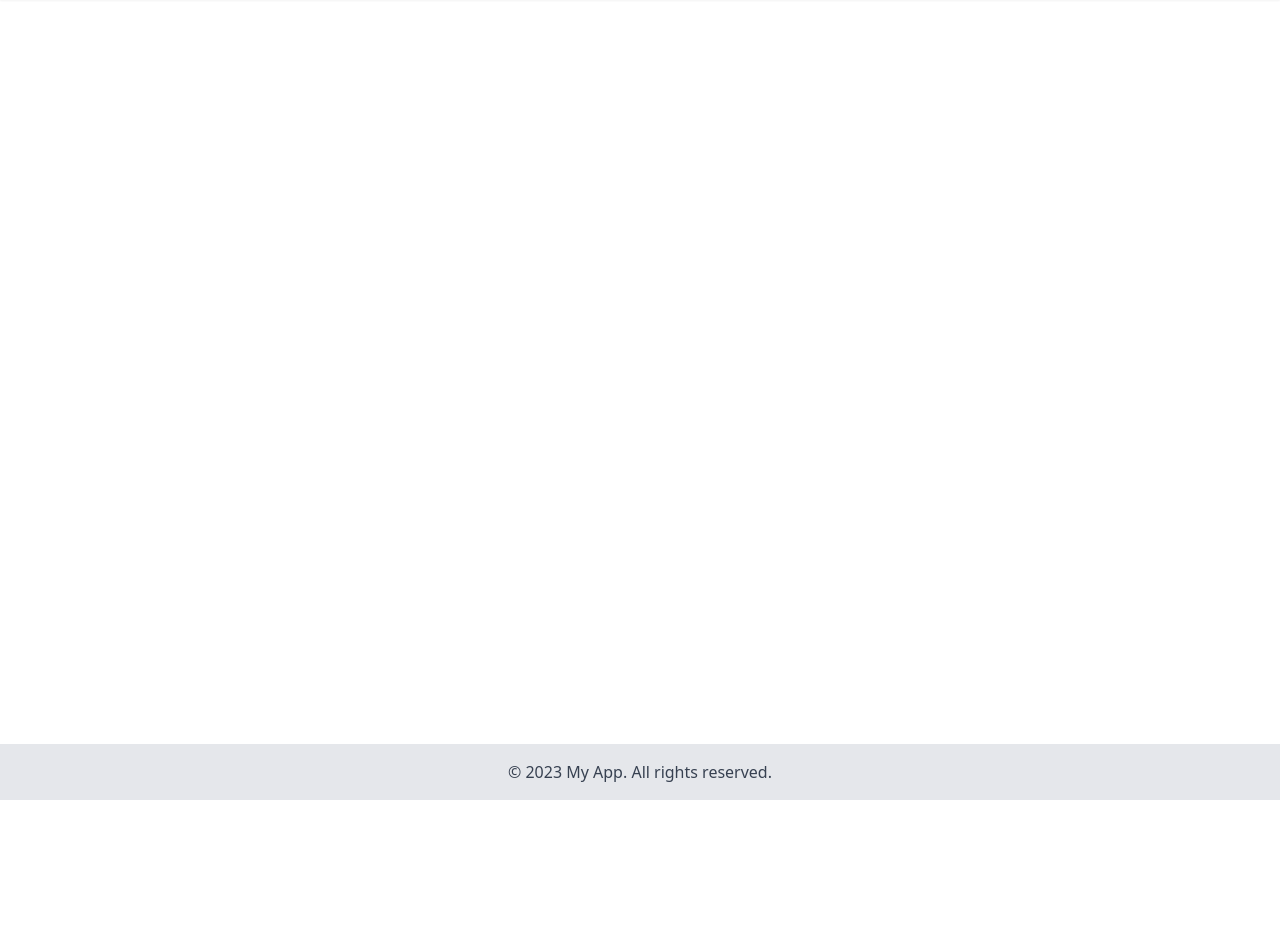
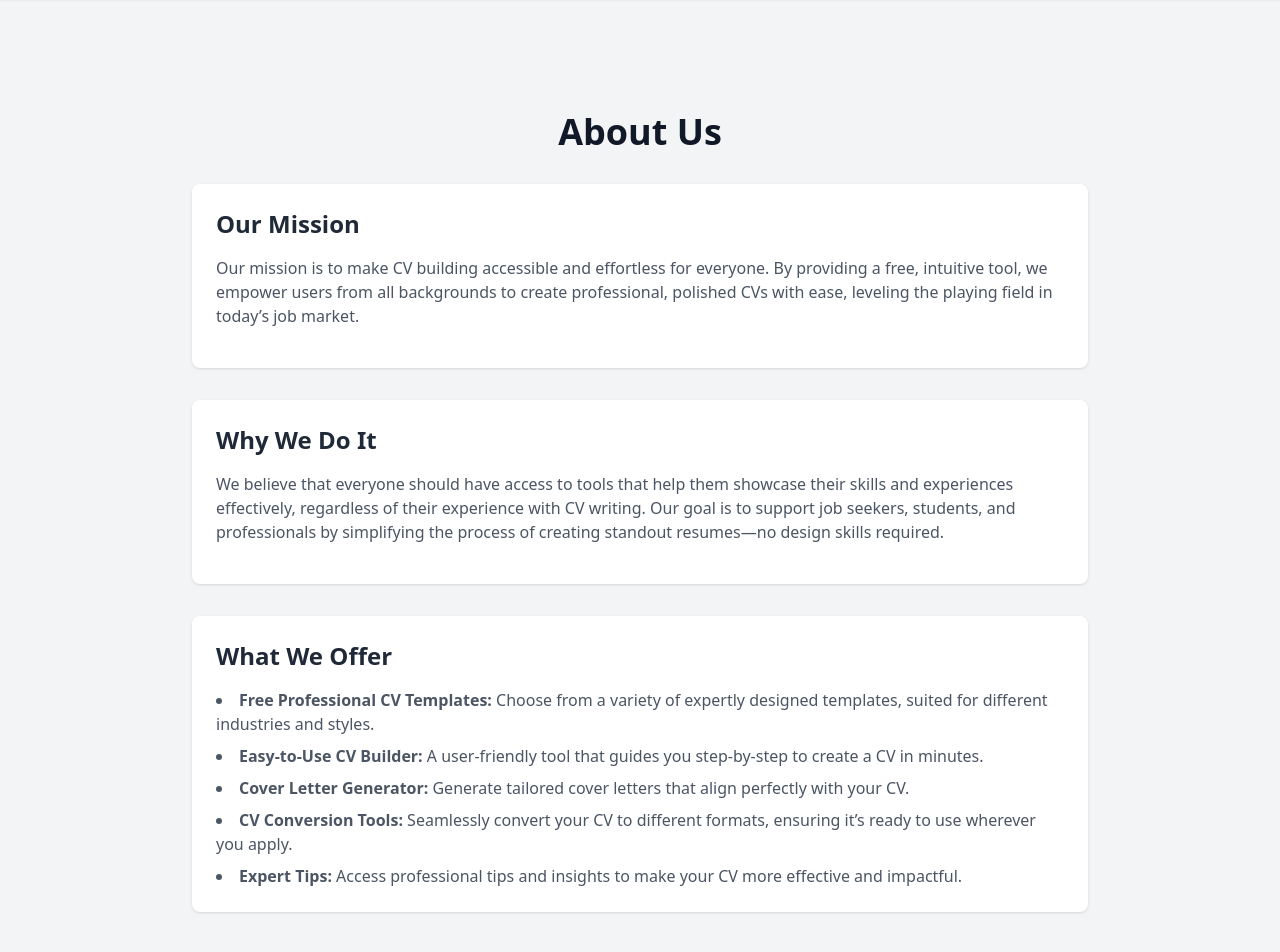
Before and after one commit to bydecom/cv-making-web, a Vue app: page /about in a window 1280 px wide. Shown: the top 952 px of the page. Before the commit the page ends 800 px from the top, so only its background shows below. Built offline with nearby package versions, Linux system fonts and the light colour scheme.

Commit message:
remove login function

```diff
--- a/src/router/index.js
+++ b/src/router/index.js
@@ -8,6 +8,7 @@ import EditPage from '../views/EditPage.vue'
 import LoginView from '@/views/LoginView.vue'
 import EmailEditor from '@/views/EmailEditor.vue'
 import ConvertPage from '../views/ConvertPage.vue'
+import AboutView from '@/views/AboutView.vue'
 
 const router = createRouter({
   history: createWebHistory(import.meta.env.BASE_URL),
@@ -52,6 +53,11 @@ const router = createRouter({
       path: '/edit/:data?',
       name: 'edit-cv',
       component: () => import('../views/EditPage.vue')
+    },
+    {
+      path: '/about',
+      name: 'about',
+      component: AboutView
     }
   ]
 })
--- /dev/null
+++ b/src/views/AboutView.vue
@@ -0,0 +1,52 @@
+<template>
+  <div class="min-h-screen bg-gray-100 py-24 px-4 sm:px-6 lg:px-8">
+    <div class="max-w-4xl mx-auto py-4">
+      <h1 class="text-4xl font-bold text-gray-900 mb-8 text-center">About Us</h1>
+
+      <div class="bg-white shadow rounded-lg p-6 mb-8">
+        <h2 class="text-2xl font-semibold text-gray-800 mb-4">Our Mission</h2>
+        <p class="text-gray-600 mb-4">
+          Our mission is to make CV building accessible and effortless for everyone. By providing a
+          free, intuitive tool, we empower users from all backgrounds to create professional,
+          polished CVs with ease, leveling the playing field in today’s job market.
+        </p>
+      </div>
+
+      <div class="bg-white shadow rounded-lg p-6 mb-8">
+        <h2 class="text-2xl font-semibold text-gray-800 mb-4">Why We Do It</h2>
+        <p class="text-gray-600 mb-4">
+          We believe that everyone should have access to tools that help them showcase their skills
+          and experiences effectively, regardless of their experience with CV writing. Our goal is
+          to support job seekers, students, and professionals by simplifying the process of creating
+          standout resumes—no design skills required.
+        </p>
+      </div>
+
+      <div class="bg-white shadow rounded-lg p-6">
+        <h2 class="text-2xl font-semibold text-gray-800 mb-4">What We Offer</h2>
+        <ul class="list-disc list-inside text-gray-600 space-y-2">
+          <li>
+            <span class="font-bold">Free Professional CV Templates:</span> Choose from a variety of
+            expertly designed templates, suited for different industries and styles.
+          </li>
+          <li>
+            <span class="font-bold">Easy-to-Use CV Builder:</span> A user-friendly tool that guides
+            you step-by-step to create a CV in minutes.
+          </li>
+          <li>
+            <span class="font-bold">Cover Letter Generator:</span> Generate tailored cover letters
+            that align perfectly with your CV.
+          </li>
+          <li>
+            <span class="font-bold">CV Conversion Tools:</span> Seamlessly convert your CV to
+            different formats, ensuring it’s ready to use wherever you apply.
+          </li>
+          <li>
+            <span class="font-bold">Expert Tips:</span> Access professional tips and insights to
+            make your CV more effective and impactful.
+          </li>
+        </ul>
+      </div>
+    </div>
+  </div>
+</template>
--- a/src/views/HeaderView.vue
+++ b/src/views/HeaderView.vue
@@ -13,60 +13,23 @@
             <span class="text-xl font-semibold text-gray-800">bestcv.io</span>
           </router-link>
           <nav class="hidden lg:flex items-center space-x-6">
-            <a class="flex items-center hover:text-gray-800" href="/templates"> Resume </a>
-            <a class="flex items-center hover:text-gray-800" href="/emaileditor"> Cover Letter </a>
-            <a class="hover:text-gray-800" href="/convert">Convert CV</a>
-            <a class="hover:text-gray-800" href="#" target="_blank" rel="noopener noreferrer"
-              >CV Interview</a
+            <router-link to="/templates" class="flex items-center hover:text-gray-800">
+              Resume
+            </router-link>
+            <router-link to="/emaileditor" class="flex items-center hover:text-gray-800">
+              Cover Letter
+            </router-link>
+            <router-link to="/convert" class="hover:text-gray-800">Convert CV</router-link>
+            <a class="hover:text-gray-800" href="#" target="_blank" rel="noopener noreferrer">
+              CV Interview
+            </a>
+            <div class="w-px h-6 bg-gray-300 mx-2"></div>
+            <router-link
+              to="/about"
+              class="bg-blue-500 text-white font-semibold px-6 py-2 rounded-md hover:bg-blue-600 transition duration-300"
             >
-            <div class="w-px h-6 bg-gray-300 mx-2"></div>
-            <div>
-              <router-link
-                v-if="!authStore.isLoggedIn"
-                to="/login"
-                class="bg-blue-500 text-white font-semibold px-6 py-2 rounded-md hover:bg-blue-600 transition duration-300"
-              >
-                Login
-              </router-link>
-              <div v-else class="relative">
-                <button
-                  @click="toggleUserMenu"
-                  class="bg-white text-blue-500 font-semibold px-6 py-2 rounded-md border border-blue-500 hover:bg-blue-50 transition duration-300 flex items-center"
-                >
-                  <span>My Account</span>
-                  <svg
-                    xmlns="http://www.w3.org/2000/svg"
-                    class="h-4 w-4 ml-2"
-                    viewBox="0 0 20 20"
-                    fill="currentColor"
-                  >
-                    <path
-                      fill-rule="evenodd"
-                      d="M5.293 7.293a1 1 0 011.414 0L10 10.586l3.293-3.293a1 1 0 111.414 1.414l-4 4a1 1 0 01-1.414 0l-4-4a1 1 0 010-1.414z"
-                      clip-rule="evenodd"
-                    />
-                  </svg>
-                </button>
-
-                <div
-                  v-if="showUserMenu"
-                  class="absolute right-0 mt-2 w-48 bg-white rounded-md shadow-lg py-1"
-                >
-                  <router-link
-                    to="/profile"
-                    class="block px-4 py-2 text-sm text-gray-700 hover:bg-gray-100"
-                  >
-                    Profile
-                  </router-link>
-                  <button
-                    @click="handleLogout"
-                    class="block w-full text-left px-4 py-2 text-sm text-gray-700 hover:bg-gray-100"
-                  >
-                    Logout
-                  </button>
-                </div>
-              </div>
-            </div>
+              About Us
+            </router-link>
           </nav>
           <div class="lg:hidden">
             <button
@@ -103,20 +66,29 @@
       >
         <div v-if="isMenuOpen" class="lg:hidden">
           <div class="px-2 pt-2 pb-3 space-y-1 sm:px-3">
-            <a href="/templates" class="block text-gray-600 hover:text-gray-800 py-2">Resume</a>
-            <a href="/emaileditor" class="block text-gray-600 hover:text-gray-800 py-2"
-              >Cover Letter</a
+            <router-link to="/templates" class="block text-gray-600 hover:text-gray-800 py-2">
+              Resume
+            </router-link>
+            <router-link to="/emaileditor" class="block text-gray-600 hover:text-gray-800 py-2">
+              Cover Letter
+            </router-link>
+            <router-link to="/convert" class="block text-gray-600 hover:text-gray-800 py-2">
+              Convert CV
+            </router-link>
+            <a
+              href="#"
+              target="_blank"
+              rel="noopener noreferrer"
+              class="block text-gray-600 hover:text-gray-800 py-2"
             >
-            <a href="/example" class="block text-gray-600 hover:text-gray-800 py-2">Example</a>
-            <a href="https://help.resume.io" class="block text-gray-600 hover:text-gray-800 py-2"
-              >FAQ</a
-            >
-            <a
-              href="/app"
+              CV Interview
+            </a>
+            <router-link
+              to="/about"
               class="block bg-white text-blue-500 font-semibold px-4 py-2 rounded-md border border-blue-500 hover:bg-blue-50 transition duration-300 mt-2"
             >
               My Account
-            </a>
+            </router-link>
           </div>
         </div>
       </transition>
```
